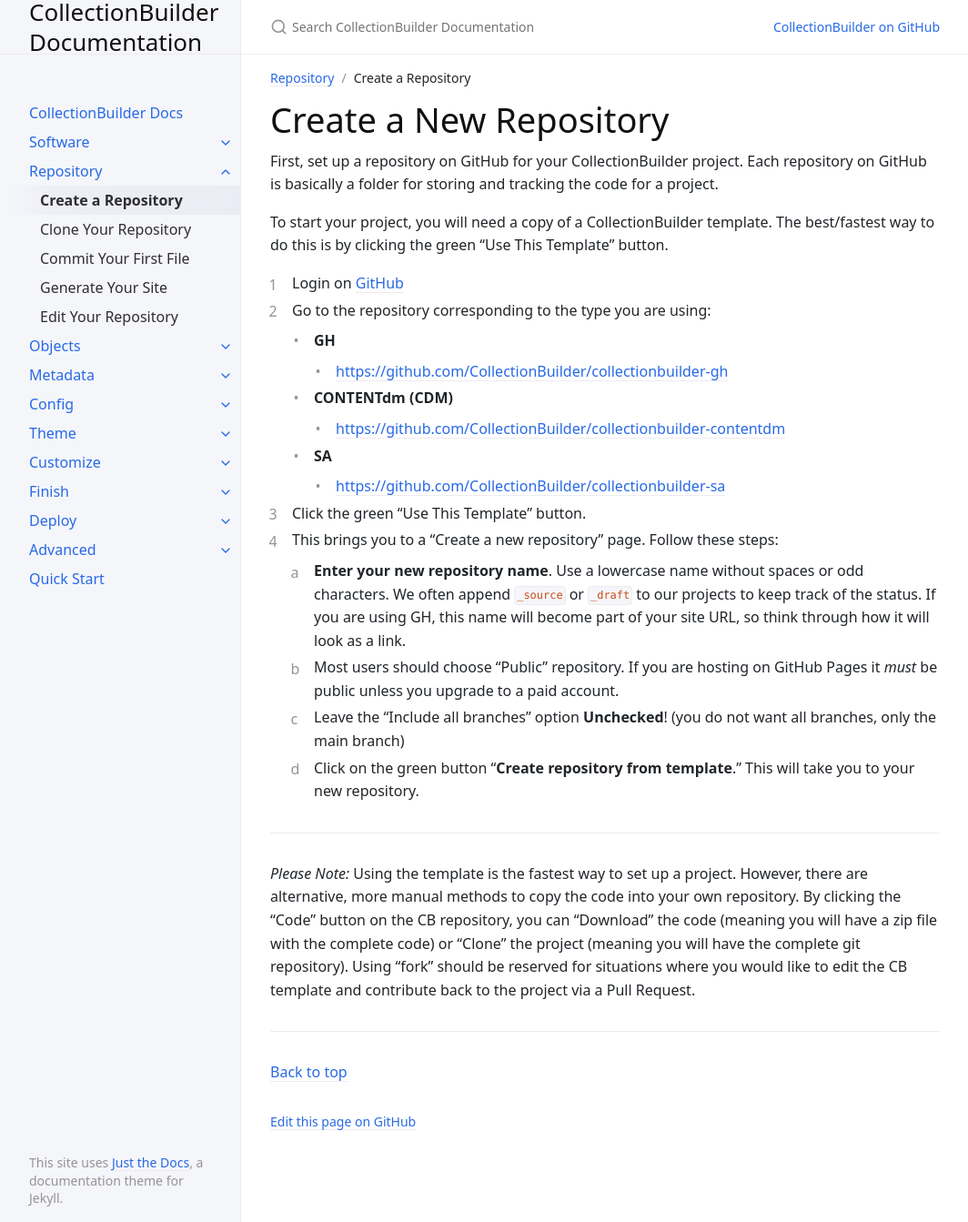
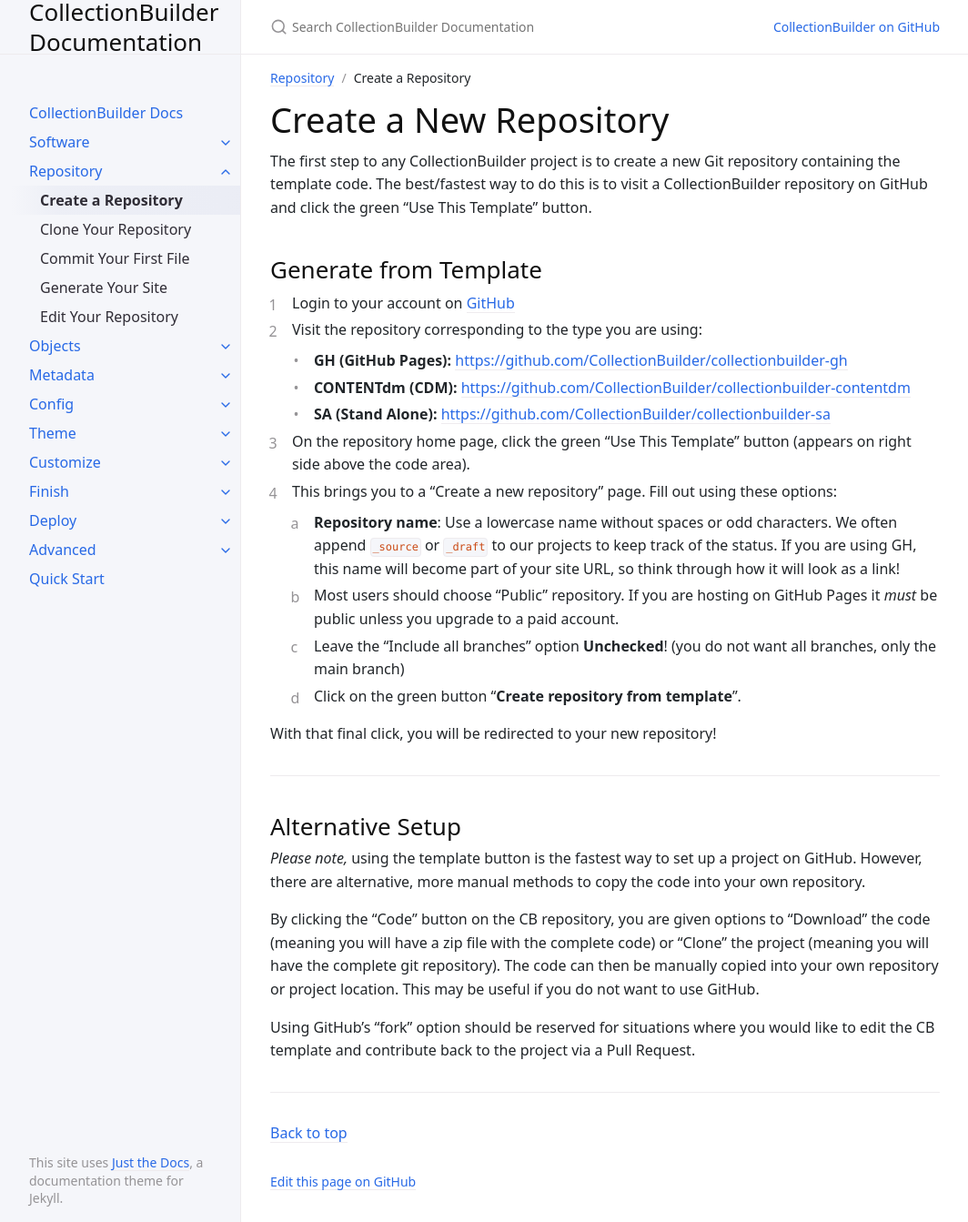
Before and after one commit to CollectionBuilder/cb-docs, a Jekyll site: the page built from docs/02_repository/create.md, in a window 1280 px wide and 1343 px high. Shown: the whole window at 91% size, without its empty margins (107-1171 px from the left). Built offline with Jekyll 4.4.1, drawn with Linux system fonts in a browser that asks for light colours.

Commit message:
start working on repository section

```diff
--- a/docs/02_repository/create.md
+++ b/docs/02_repository/create.md
@@ -6,31 +6,34 @@ nav_order: 1
 
 # Create a New Repository
 
-First, set up a repository on GitHub for your CollectionBuilder project.
-Each repository on GitHub is basically a folder for storing and tracking the code for a project.
+The first step to any CollectionBuilder project is to create a new Git repository containing the template code.
+The best/fastest way to do this is to visit a CollectionBuilder repository on GitHub and click the green "Use This Template" button.
 
-To start your project, you will need a copy of a CollectionBuilder template.
-The best/fastest way to do this is by clicking the green "Use This Template" button.
+## Generate from Template
 
-1. Login on [GitHub](https://github.com)
-2. Go to the repository corresponding to the type you are using:
-    - **GH**
-        - <https://github.com/CollectionBuilder/collectionbuilder-gh>{:target="_blank"}
-    - **CONTENTdm (CDM)**
-        - <https://github.com/CollectionBuilder/collectionbuilder-contentdm>{:target="_blank"}
-    - **SA**
-        - <https://github.com/CollectionBuilder/collectionbuilder-sa>{:target="_blank"}
-3. Click the green "Use This Template" button.
-4. This brings you to a "Create a new repository" page. Follow these steps:
-    1. **Enter your new repository name**. Use a lowercase name without spaces or odd characters. We often append `_source` or `_draft` to our projects to keep track of the status. If you are using GH, this name will become part of your site URL, so think through how it will look as a link.
+1. Login to your account on [GitHub](https://github.com)
+2. Visit the repository corresponding to the type you are using:
+    - **GH (GitHub Pages):** <https://github.com/CollectionBuilder/collectionbuilder-gh>{:target="_blank"}
+    - **CONTENTdm (CDM):** <https://github.com/CollectionBuilder/collectionbuilder-contentdm>{:target="_blank"}
+    - **SA (Stand Alone):** <https://github.com/CollectionBuilder/collectionbuilder-sa>{:target="_blank"}
+3. On the repository home page, click the green "Use This Template" button (appears on right side above the code area).
+4. This brings you to a "Create a new repository" page. Fill out using these options:
+    1. **Repository name**: Use a lowercase name without spaces or odd characters. We often append `_source` or `_draft` to our projects to keep track of the status. If you are using GH, this name will become part of your site URL, so think through how it will look as a link!
     2. Most users should choose "Public" repository. If you are hosting on GitHub Pages it *must* be public unless you upgrade to a paid account.
     3. Leave the "Include all branches" option **Unchecked**! (you do not want all branches, only the main branch)
-    4. Click on the green button "**Create repository from template**." This will take you to your new repository.
+    4. Click on the green button "**Create repository from template**".
+
+With that final click, you will be redirected to your new repository!
 
 ------------
 
-*Please Note:*
-Using the template is the fastest way to set up a project.
+## Alternative Setup
+
+*Please note,* using the template button is the fastest way to set up a project on GitHub.
 However, there are alternative, more manual methods to copy the code into your own repository.
-By clicking the "Code" button on the CB repository, you can "Download" the code (meaning you will have a zip file with the complete code) or "Clone" the project (meaning you will have the complete git repository).
-Using "fork" should be reserved for situations where you would like to edit the CB template and contribute back to the project via a Pull Request.
+
+By clicking the "Code" button on the CB repository, you are given options to "Download" the code (meaning you will have a zip file with the complete code) or "Clone" the project (meaning you will have the complete git repository).
+The code can then be manually copied into your own repository or project location.
+This may be useful if you do not want to use GitHub.
+
+Using GitHub's "fork" option should be reserved for situations where you would like to edit the CB template and contribute back to the project via a Pull Request.
```
Also changed, not shown: docs/02_repository/clone.md (+34 -14 lines), docs/02_repository/index.md (+11 -2 lines).
